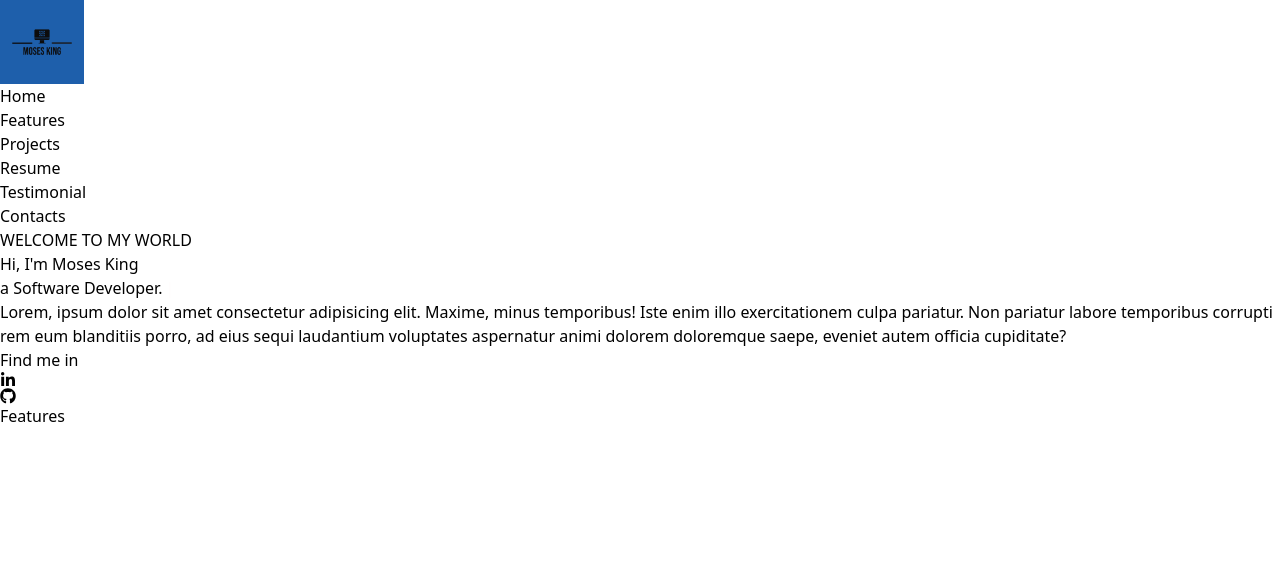
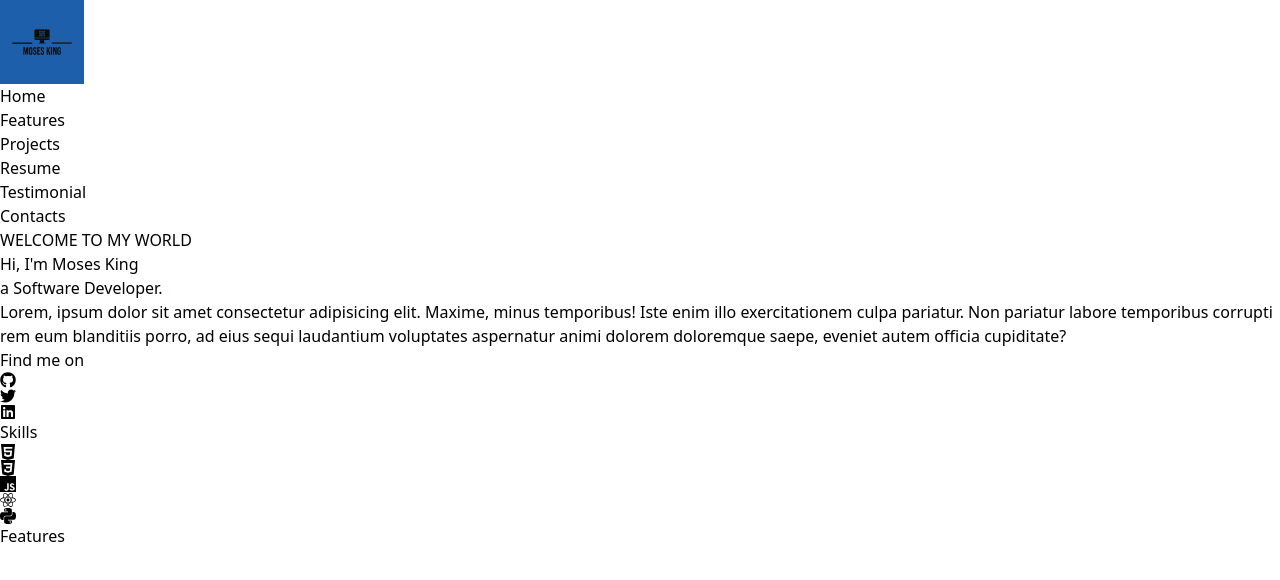
Before and after one commit to King-Mo100/Portfolio, a React (Create React App) app: page / in a window 1280 px wide. Shown: the top 580 px of the page. Built offline with nearby package versions, Linux system fonts and the light colour scheme.

Commit message:
find me and skills icon added

```diff
--- a/src/components/Banner/Banner.js
+++ b/src/components/Banner/Banner.js
@@ -1,7 +1,7 @@
 import React from "react";
 import { useTypewriter, Cursor } from "react-simple-typewriter";
-import { FaLinkedinIn, FaGithub, FaReact } from "react-icons/fa";
-import { SiTailwindcss, SiNextdotjs } from "react-icons/si";
+import { FaLinkedin,  FaGithub,  FaTwitter,  FaReact, } from "react-icons/fa";
+import { SiHtml5,  SiCss3,  SiJavascript, SiPython} from "react-icons/si";
 
 const Banner = () => {
   const [text] = useTypewriter({
@@ -14,8 +14,8 @@ const Banner = () => {
   return (
     <section
       id="home"
-      className="w-full py-20 flex items-center border-b-[1px] font-titleFont border-b-black">
-
+      className="w-full py-20 flex items-center border-b-[1px] font-titleFont border-b-black"
+    >
       <div className="w-1/2 flex flex-col gap-20">
         <div className="flex flex-col gap-5">
           <h4 className="text-lg font-normal">WELCOME TO MY WORLD</h4>
@@ -32,23 +32,51 @@ const Banner = () => {
             />
           </h2>
           <p className="text-base font-bodyFont leading-6 tracking-wide">
-           Lorem, ipsum dolor sit amet consectetur adipisicing elit.
-           Maxime, minus temporibus! Iste enim illo exercitationem culpa pariatur.
-           Non pariatur labore temporibus corrupti rem eum blanditiis porro,
-            ad eius sequi laudantium voluptates aspernatur animi dolorem doloremque saepe, eveniet autem officia cupiditate?
+            Lorem, ipsum dolor sit amet consectetur adipisicing elit. Maxime,
+            minus temporibus! Iste enim illo exercitationem culpa pariatur. Non
+            pariatur labore temporibus corrupti rem eum blanditiis porro, ad
+            eius sequi laudantium voluptates aspernatur animi dolorem doloremque
+            saepe, eveniet autem officia cupiditate?
           </p>
+        </div>
+        <div className="flex justify-between">
+          <div style={{ marginRight: "8em" }}>
+            <h2 className="text-base uppercase font-titleFont mb-4">
+              Find me on
+            </h2>
+            <div className="flex gap-4">
+              <span className="bannerIcon">
+                <FaGithub />
+              </span>
+              <span className="bannerIcon">
+                <FaTwitter />
+              </span>
+              <span className="bannerIcon">
+                <FaLinkedin />
+              </span>
+            </div>
           </div>
           <div>
             <h2 className="text-base uppercase font-titleFont mb-4">
-            Find me in
+            Skills
             </h2>
             <div className="flex gap-4">
               <span className="bannerIcon">
-              <FaLinkedinIn/>
+                <SiHtml5 />
               </span>
               <span className="bannerIcon">
-              <FaGithub/>
+                <SiCss3 />
               </span>
+              <span className="bannerIcon">
+                <SiJavascript />
+              </span>
+              <span className="bannerIcon">
+                <FaReact/>
+              </span>
+              <span className="bannerIcon">
+                <SiPython/>
+              </span>
+            </div>
           </div>
         </div>
       </div>
```
Lines whose indentation alone changed are shown as unchanged.
